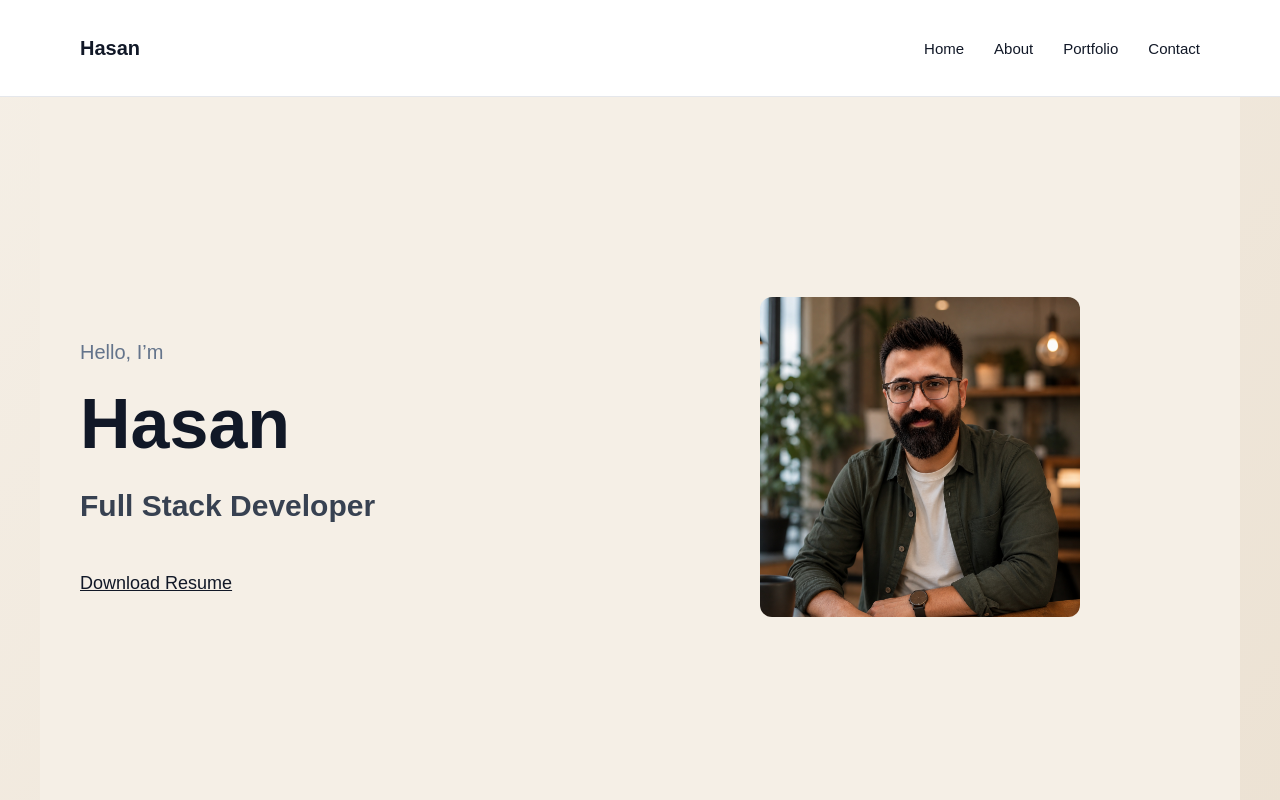
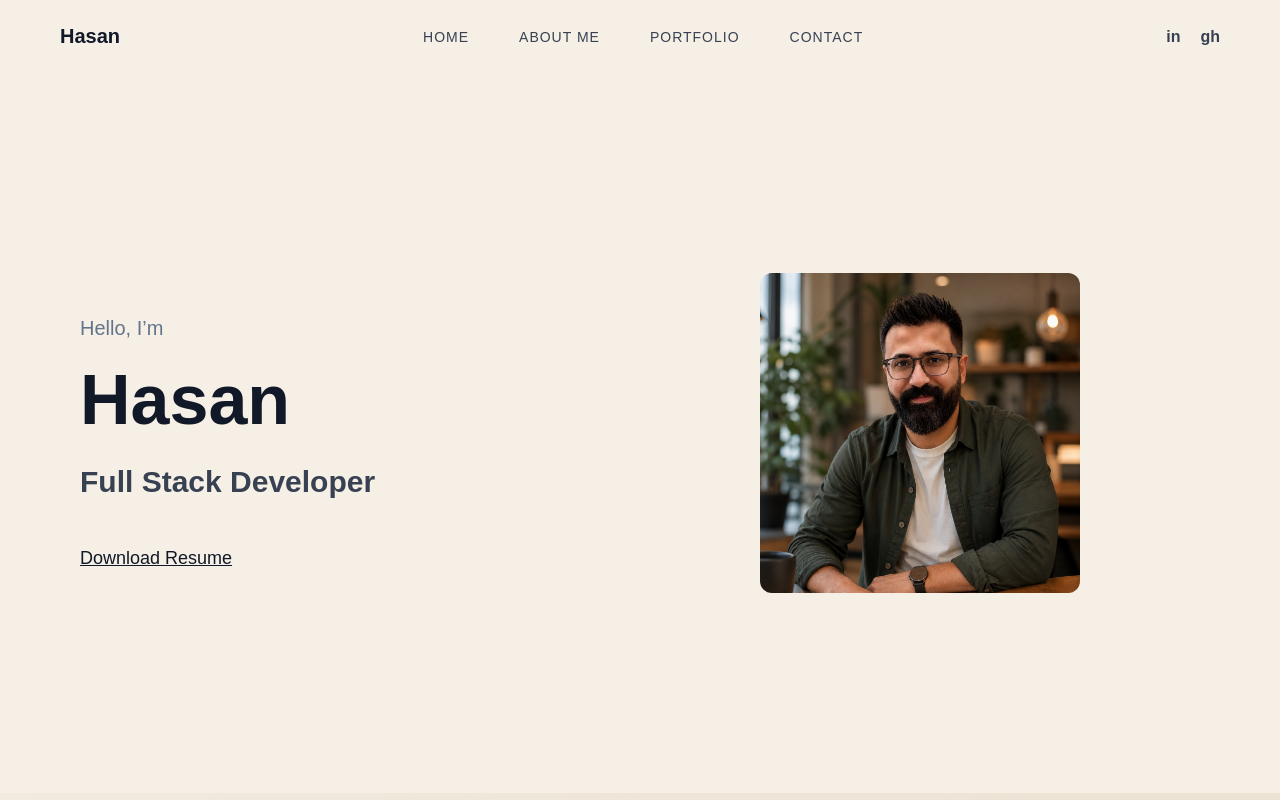
Before and after one commit to Has-has/portfolio, a React (Vite) app: page / in a window 1280 px wide. Shown: the top 800 px of the page. Built offline with nearby package versions, Linux system fonts and the light colour scheme.

Commit message:
added featured project section

```diff
--- a/src/components/Navbar.jsx
+++ b/src/components/Navbar.jsx
@@ -3,15 +3,20 @@ import { Link } from "react-router-dom";
 function Navbar() {
   return (
     <nav style={styles.nav}>
-  <div style={styles.inner}>
-    <h2 style={styles.logo}>Hasan</h2>
+      <div style={styles.logo}>
+        Hasan
+      </div>
 
-    <div style={styles.links}>
-      <Link to="/" style={styles.link}>Home</Link>
-      <Link to="/about" style={styles.link}>About</Link>
-      <Link to="/projects" style={styles.link}>Portfolio</Link>
-      <Link to="/contact" style={styles.link}>Contact</Link>
+      <div style={styles.menu}>
+        <Link to="/" style={styles.link}>HOME</Link>
+        <Link to="/about" style={styles.link}>ABOUT ME</Link>
+        <Link to="/projects" style={styles.link}>PORTFOLIO</Link>
+        <Link to="/contact" style={styles.link}>CONTACT</Link>
       </div>
+
+      <div style={styles.icons}>
+        <a href="https://linkedin.com" style={styles.icon}>in</a>
+        <a href="https://github.com" style={styles.icon}>gh</a>
       </div>
     </nav>
   );
@@ -19,38 +24,48 @@ function Navbar() {
 
 const styles = {
   nav: {
-  width: "100%",
-  backgroundColor: "#ffffff",
-  borderBottom: "1px solid #e5e7eb",
+    display: "flex",
+    alignItems: "center",
+    justifyContent: "space-between",
+
+    padding: "25px 60px",
+
+    backgroundColor: "#f5efe6",
+
     position: "sticky",
     top: 0,
     zIndex: 1000,
   },
 
   logo: {
+    fontSize: "20px",
     fontWeight: "600",
-    fontSize: "20px",
     color: "#111827",
   },
 
-  links: {
+  menu: {
     display: "flex",
-    gap: "30px",
+    gap: "50px",
   },
 
   link: {
-    color: "#111827",
     textDecoration: "none",
-    fontSize: "15px",
+    color: "#374151",
+
+    fontSize: "14px",
+    letterSpacing: "1px",
+    fontWeight: "500",
   },
 
-  inner: {
-  maxWidth: "1200px",
-  margin: "0 auto",
-  padding: "20px 40px",
+  icons: {
     display: "flex",
-  justifyContent: "space-between",
-  alignItems: "center",
+    gap: "20px",
+  },
+
+  icon: {
+    textDecoration: "none",
+    color: "#374151",
+    fontWeight: "600",
   },
 };
 
--- a/src/pages/Home.jsx
+++ b/src/pages/Home.jsx
@@ -56,9 +56,9 @@ const styles = {
     flexWrap: "wrap",
     minHeight: "90vh",
     backgroundColor: "#f5efe6",
-    maxWidth: "1200px",
+    Width: "100%",
     margin: "0 auto",
-    padding: "80px 40px",
+    padding: "100px 80px",
   },
 
   left: {
```
Lines whose indentation alone changed are shown as unchanged.
